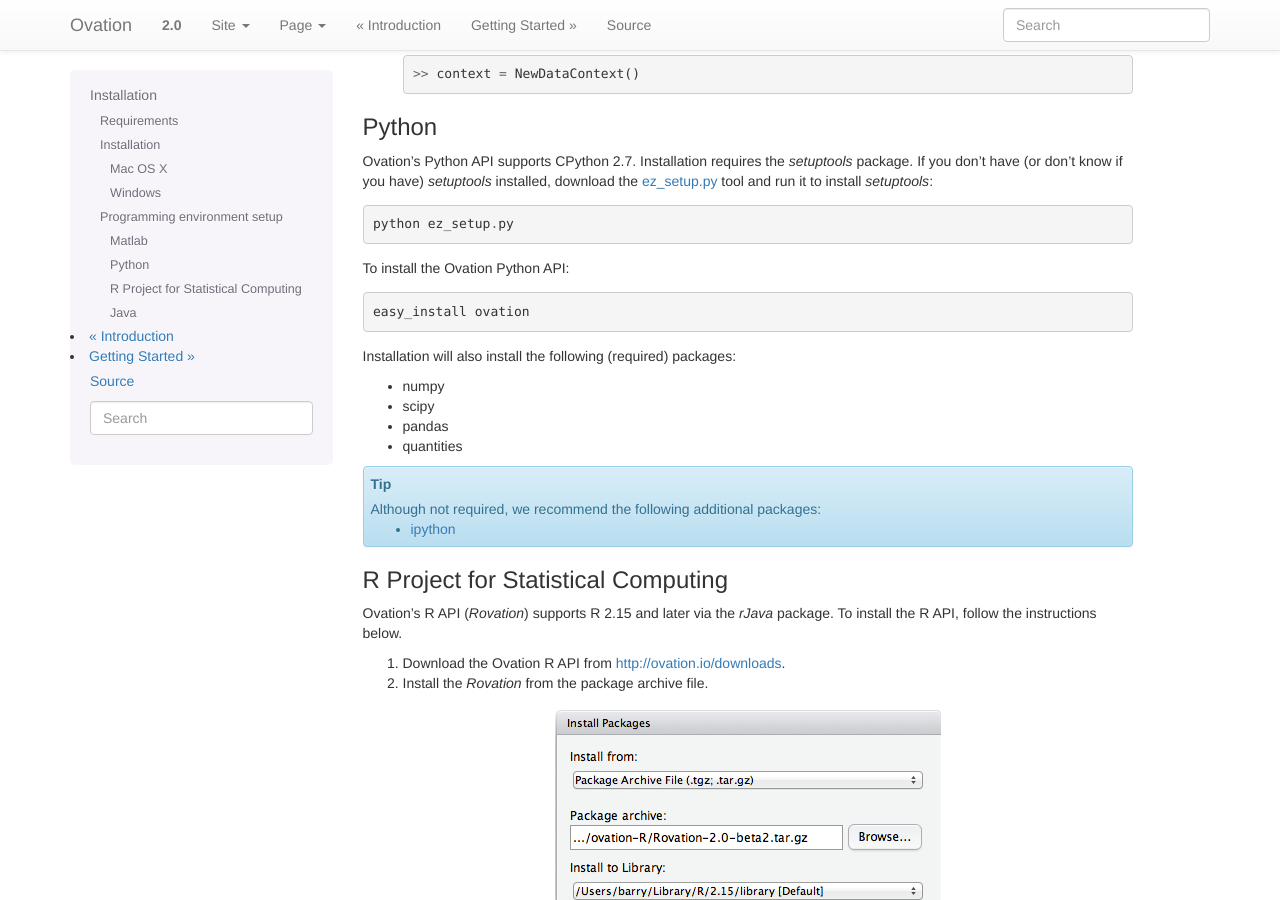
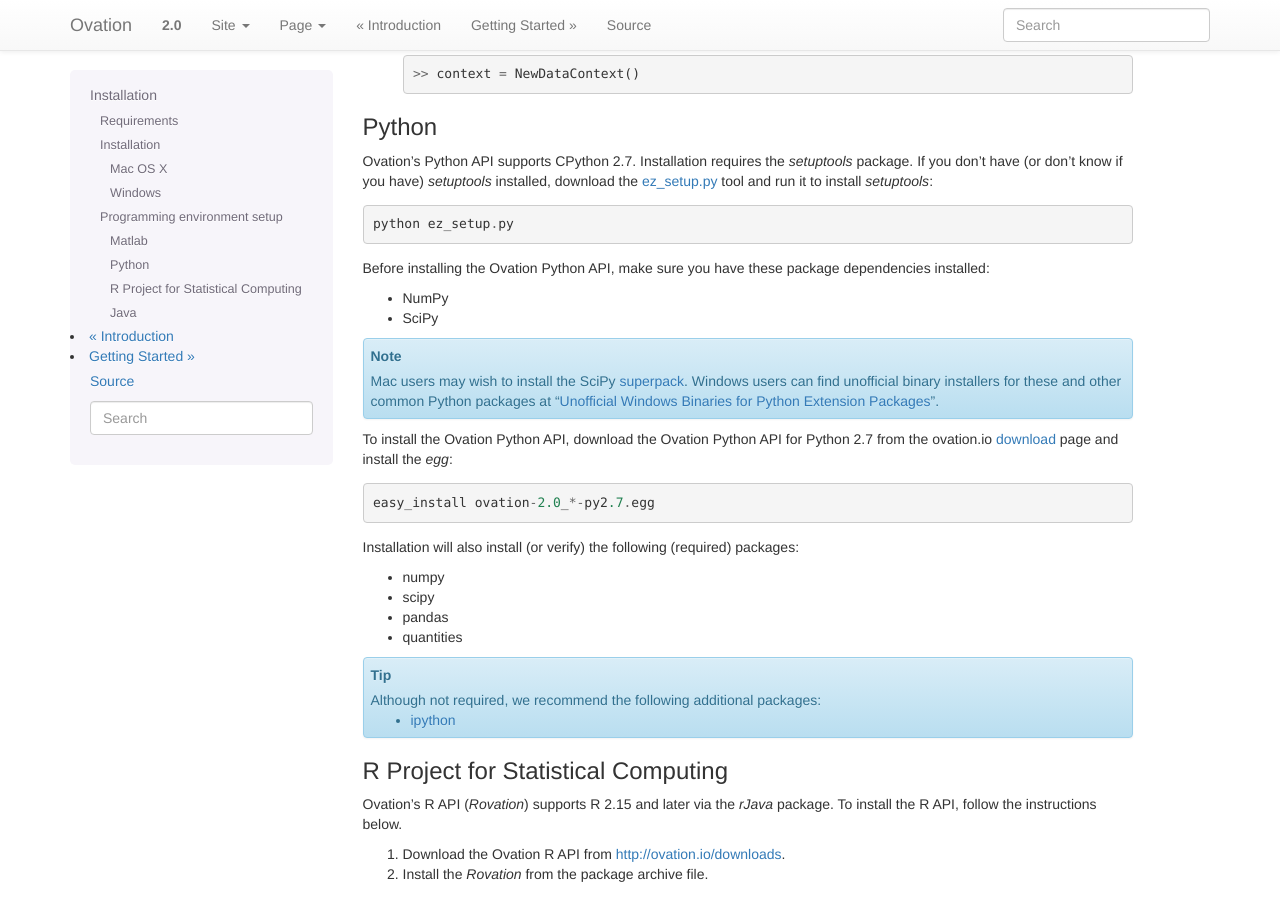
Before and after one commit to physion/ovation-docs, a Sphinx documentation site: the page built from source/installation.rst, in a window 1280 px wide and 900 px high, scrolled down 1636 px. Built offline with Sphinx 7.4.7, drawn with Linux system fonts in a browser that asks for light colours.

Commit message:
Python API installation

```diff
--- a/source/installation.rst
+++ b/source/installation.rst
@@ -4,7 +4,9 @@
 Installation
 ************
 
-|Ovation(TM)| is a data management platform that helps researchers organize, search and share their data. To get started with Ovation, sign up for an account on `ovation.io <http://ovation.io>`_. Once you've signed up for an account, you can `download <https://ovation.io/downloads>`_ the Ovation application and get started.
+|Ovation(TM)| is a data management platform that helps researchers organize, search and share their data. To get started with Ovation, sign up for an account on `ovation.io <http://ovation.io>`_. Once you've signed up for an account, you can download_ the Ovation application and get started.
+
+.. _download: http://ovation.io/downloads
 
 Requirements
 ============
@@ -14,7 +16,7 @@
 * OS X 10.8 and later
 * Windows 7 and later (64-bit)
 
-Ovation requires the Java runtime (JRE) version 7 or later. Please `download <http://www.oracle.com/technetwork/java/javase/downloads/index.html>`_ and install Java before installing Ovation.
+Ovation requires the Java runtime (JRE) version 7 or later. Please download_ and install Java before installing Ovation.
 
 
 Installation
@@ -85,11 +87,19 @@
 
      python ez_setup.py
 
-To install the Ovation Python API::
+Before installing the Ovation Python API, make sure you have these package dependencies installed:
 
-    easy_install ovation
+* NumPy
+* SciPy
 
-Installation will also install the following (required) packages:
+.. note::
+    Mac users may wish to install the SciPy `superpack <http://fonnesbeck.github.io/ScipySuperpack/>`_. Windows users can find unofficial binary installers for these and other common Python packages at "`Unofficial Windows Binaries for Python Extension Packages <http://www.lfd.uci.edu/~gohlke/pythonlibs/>`_".
+
+To install the Ovation Python API, download the Ovation Python API for Python 2.7 from the ovation.io download_ page and install the `egg`::
+
+    easy_install ovation-2.0_*-py2.7.egg
+
+Installation will also install (or verify) the following (required) packages:
 
 * numpy
 * scipy
```
Also changed, not shown: source/getting_started.rst (+5 -5 lines).
